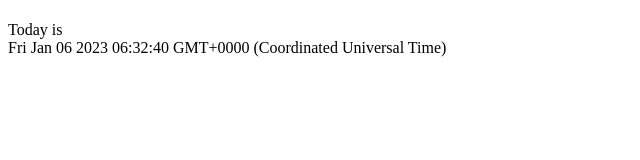
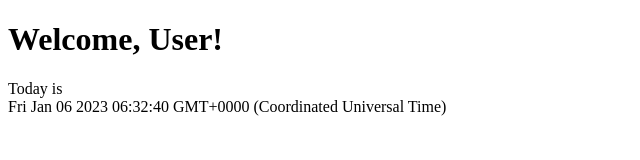
Before and after one commit to tqa3001/auth-cringe, a website: page views/user.html in a window 1280 px wide. Shown: the whole page, without its empty margins (0-640 px from the left). Drawn offline with Linux system fonts and the light colour scheme.

Commit message:
change app.js

```diff
--- a/app.js
+++ b/app.js
@@ -9,7 +9,6 @@ const session = require('express-session');
 const store = new session.MemoryStore();  // for testing only, not for development.
 const { getDB } = require('./services/database.js');
 
-console.log(process.env.URI);  // remove this lmao
 /* Mongoose */
 async function connectMongoDB() {
   try {
--- a/views/user.html
+++ b/views/user.html
@@ -7,7 +7,7 @@
   <title>Dashboard</title>
 </head>
 <body>
-  <h1><span id="displayUser"></span></h1>
+  <h1><span id="displayUser">Welcome, User!</span></h1>
   <span>Today is <div id="dateElement"></span></p>
   <script>
     const dateElement = document.getElementById("dateElement");
```
